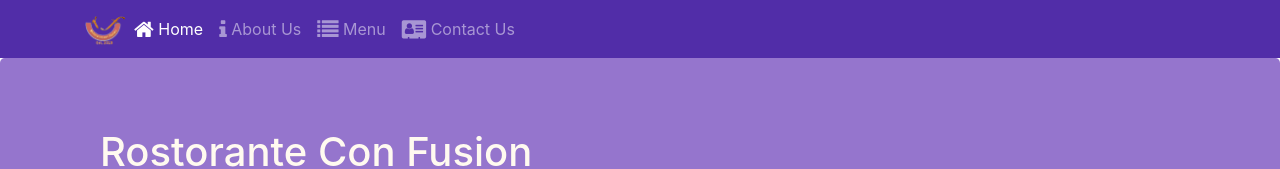
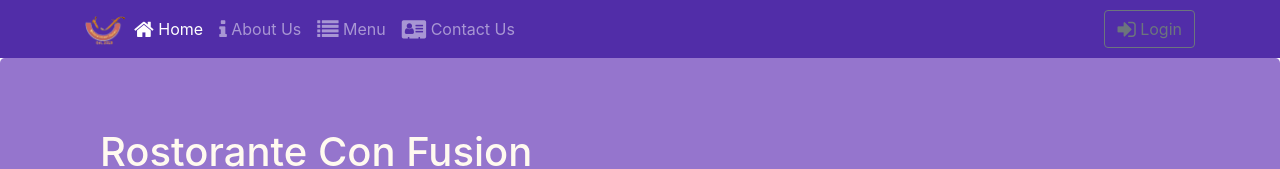
Before and after one commit to nahidkishore/React-project-Coursera, a React (Create React App) app: page /home in a window 1280 px wide. Shown: the top 169 px of the page. Built offline with nearby package versions, Linux system fonts and the light colour scheme.

Commit message:
Uncontrolled Form

```diff
--- a/src/components/HeaderComponent.js
+++ b/src/components/HeaderComponent.js
@@ -1,5 +1,5 @@
 import React, { Component } from 'react';
-import {Navbar, NavbarBrand, Nav, NavbarToggler, Collapse, NavItem, Jumbotron} from 'reactstrap';
+import {Navbar, NavbarBrand, Nav, NavbarToggler, Collapse, NavItem, Jumbotron, Button, Modal, ModalHeader, ModalBody,Form, FormGroup, Input, Label} from 'reactstrap';
 import { NavLink } from 'react-router-dom';
 
 
@@ -7,9 +7,12 @@ class Header extends Component {
   constructor(props){
     super(props);
     this.state= {
-      isNavOpen:false
+      isNavOpen:false,
+      isModalOpen:false
     };
     this.toggleNav=this.toggleNav.bind(this);
+    this.toggleModal = this.toggleModal.bind(this);
+    this.handleLogin = this.handleLogin.bind(this);
   }
   toggleNav(){
     this.setState({
@@ -17,6 +20,19 @@ class Header extends Component {
     });
 
   }
+  toggleModal() {
+    this.setState({
+      isModalOpen: !this.state.isModalOpen
+    });
+  }
+
+  handleLogin(event) {
+    this.toggleModal();
+    alert("Username: " + this.username.value + " Password: " + this.password.value
+        + " Remember: " + this.remember.checked);
+    event.preventDefault();
+
+}
 
   render() {
     return (
@@ -54,6 +70,12 @@ class Header extends Component {
 
 
                     </Nav>
+
+                    <Nav className="ml-auto" navbar>
+                                <NavItem>
+                                    <Button outline onClick={this.toggleModal}><span className="fa fa-sign-in fa-lg"></span> Login</Button>
+                                </NavItem>
+                            </Nav>
                     </Collapse>
 
 
@@ -75,6 +97,37 @@ class Header extends Component {
                   </div>
 
                </Jumbotron>
+               <Modal isOpen={this.state.isModalOpen} toggle={this.toggleModal}>
+                    <ModalHeader toggle={this.toggleModal}>Login</ModalHeader>
+                       {/* Add the form to the modal body as shown below: */}
+
+                    <ModalBody>
+
+                    <Form onSubmit={this.handleLogin}>
+                            <FormGroup>
+                                <Label htmlFor="username">Username</Label>
+                                <Input type="text" id="username" name="username"
+                                    innerRef={(input) => this.username = input} />
+                            </FormGroup>
+                            <FormGroup>
+                                <Label htmlFor="password">Password</Label>
+                                <Input type="password" id="password" name="password"
+                                    innerRef={(input) => this.password = input}  />
+                            </FormGroup>
+                            <FormGroup check>
+                                <Label check>
+                                    <Input type="checkbox" name="remember"
+                                    innerRef={(input) => this.remember = input}  />
+                                    Remember me
+                                </Label>
+                            </FormGroup>
+                            <Button type="submit" value="submit" color="primary">Login</Button>
+                        </Form>
+
+
+
+                    </ModalBody>
+                </Modal>
       </React.Fragment>
 
 
```
